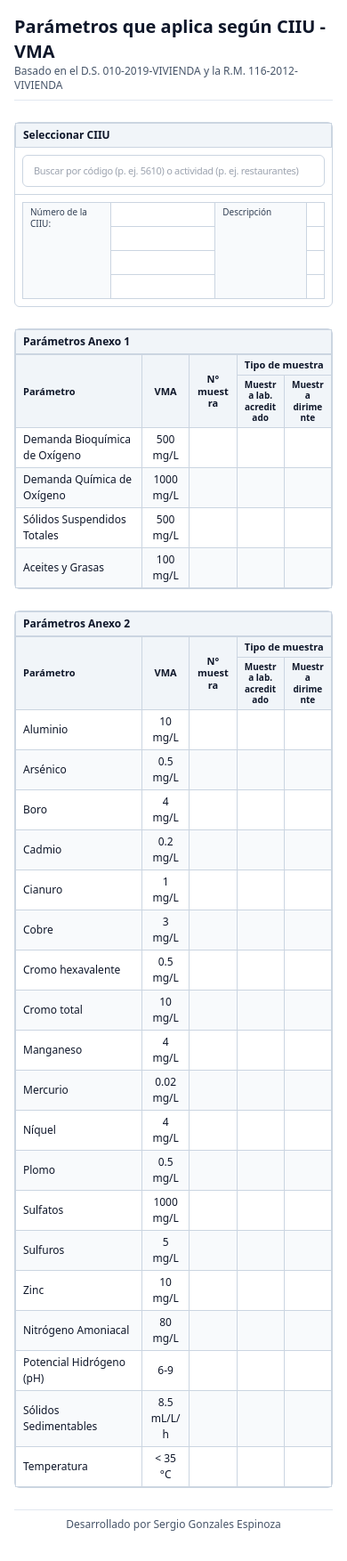
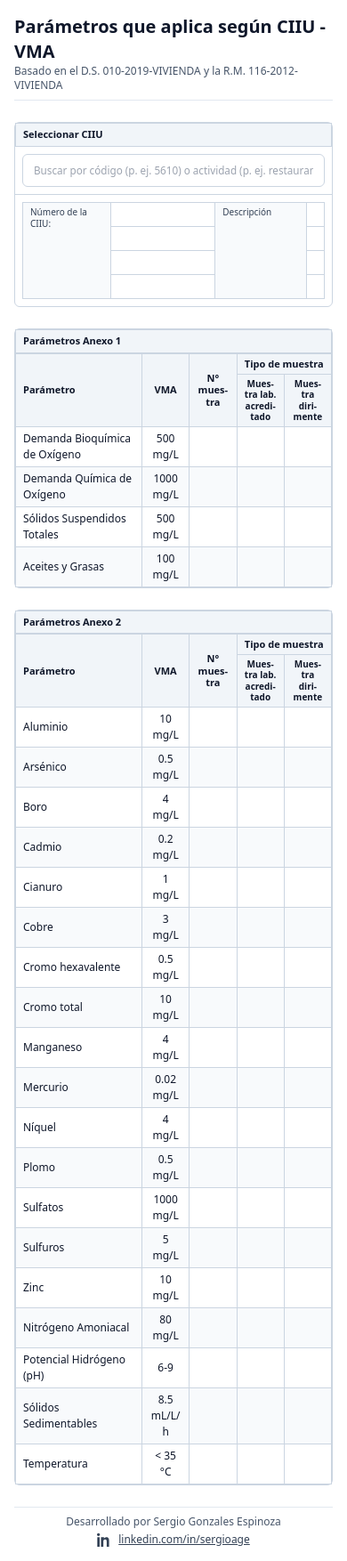
Before and after one commit to Valisage/VMA-CIIU, a React (Vite) app: page / in a window 390 px wide. Shown: the whole page at 89% size. Built offline with nearby package versions, Linux system fonts and the light colour scheme.

Commit message:
Update App.tsx

```diff
--- a/src/App.tsx
+++ b/src/App.tsx
@@ -2,7 +2,7 @@ import React, { useMemo, useState, useEffect, useRef } from "react";
 import CIIU_MAP from "./CIIU_MAP";
 
 // ====== Estilos reutilizables ======
-const TD = "border border-slate-300 px-2 py-1 break-words";
+const TD = "border border-slate-300 px-2 py-1 break-words [overflow-wrap:anywhere] [hyphens:auto]";
 const TD_CENTER = TD + " text-center";
 const TH = TD + " bg-slate-100 font-semibold";
 
@@ -68,7 +68,7 @@ function stripDiacritics(s: string): string {
   return s.normalize("NFD").replace(/[̀-ͯ]/g, "").toLowerCase();
 }
 
-// ====== App (ajuste de tipografías y ancho en móvil) ======
+// ====== App (tipografía responsiva y contención en celdas/combobox) ======
 export default function App() {
   const [selected, setSelected] = useState<string[]>([]);
   const [q, setQ] = useState<string>("");
@@ -138,7 +138,7 @@ export default function App() {
 
         {/* Selector con búsqueda */}
         <section className="border border-slate-300 rounded-md bg-white">
-          <div className={TH + " text-[12px] sm:text-sm"}>Seleccionar CIIU</div>
+          <div className={TH + " text-[clamp(11px,2.6vw,14px)] sm:text-sm"}>Seleccionar CIIU</div>
           <div ref={containerRef} className="relative">
             <div className="flex items-center gap-2 p-2">
               <input
@@ -149,7 +149,7 @@ export default function App() {
                   if (e.key === "Enter" && visible[0]) addCode(visible[0].code);
                 }}
                 placeholder="Buscar por código (p. ej. 5610) o actividad (p. ej. restaurantes)"
-                className="w-full px-3 py-2 rounded-md bg-white border border-slate-300 outline-none text-[12px] sm:text-sm placeholder:text-[11px] sm:placeholder:text-sm tracking-tight"
+                className="w-full px-3 py-2 rounded-md bg-white border border-slate-300 outline-none text-[clamp(12px,3.4vw,14px)] sm:text-sm placeholder:text-[clamp(11px,3vw,13px)] [overflow-wrap:anywhere] [hyphens:auto]"
               />
             </div>
 
@@ -159,7 +159,7 @@ export default function App() {
                 className="absolute z-10 mt-1 w-full bg-white border border-slate-300 rounded-md max-h-80 overflow-auto divide-y divide-slate-200 shadow"
               >
                 {visible.length === 0 ? (
-                  <li className="px-3 py-2 text-[12px] text-slate-500">Sin resultados</li>
+                  <li className="px-3 py-2 text-[clamp(12px,2.8vw,14px)] text-slate-500">Sin resultados</li>
                 ) : (
                   visible.map((o) => (
                     <li
@@ -169,10 +169,12 @@ export default function App() {
                     >
                       {/* Formato norma */}
                       <div className="grid grid-cols-1 sm:grid-cols-[160px_1fr] gap-x-4">
-                        <div className="text-[10px] text-slate-500">Número de la CIIU:</div>
-                        <div className="font-mono text-[12px] sm:text-sm">{o.code}</div>
-                        <div className="text-[10px] text-slate-500">Descripción</div>
-                        <div className="text-[12px] sm:text-sm leading-tight">{o.actividades[0] || "(sin actividad)"}</div>
+                        <div className="text-[clamp(10px,2.4vw,12px)] text-slate-500">Número de la CIIU:</div>
+                        <div className="font-mono text-[clamp(12px,2.8vw,14px)] sm:text-sm">{o.code}</div>
+                        <div className="text-[clamp(10px,2.4vw,12px)] text-slate-500">Descripción</div>
+                        <div className="text-[clamp(12px,2.8vw,14px)] sm:text-sm leading-tight [overflow-wrap:anywhere] [hyphens:auto]">
+                          {o.actividades[0] || "(sin actividad)"}
+                        </div>
                       </div>
                     </li>
                   ))
@@ -183,7 +185,7 @@ export default function App() {
 
           {/* Seleccionados: tabla RESPONSIVE */}
           <div className="p-2 border-t border-slate-300 overflow-x-hidden">
-            <table className="w-full text-[12px] sm:text-sm border-collapse">
+            <table className="w-full text-[clamp(12px,2.8vw,14px)] sm:text-sm border-collapse">
               <colgroup>
                 <col className="w-[110px] sm:w-[160px]" />
                 <col className="w-[140px] sm:w-[160px]" />
@@ -198,7 +200,7 @@ export default function App() {
                   return (
                     <tr key={idx} className="align-top">
                       {idx === 0 && (
-                        <td rowSpan={4} className="border border-slate-300 bg-slate-50 text-[10px] sm:text-xs text-slate-700 px-2 py-1 whitespace-normal sm:whitespace-nowrap leading-tight align-top">
+                        <td rowSpan={4} className="border border-slate-300 bg-slate-50 text-[clamp(10px,2.4vw,12px)] sm:text-xs text-slate-700 px-2 py-1 whitespace-normal sm:whitespace-nowrap leading-tight align-top">
                           Número de la CIIU:
                         </td>
                       )}
@@ -220,12 +222,16 @@ export default function App() {
                         )}
                       </td>
                       {idx === 0 && (
-                        <td rowSpan={4} className="border border-slate-300 bg-slate-50 text-[10px] sm:text-xs text-slate-700 px-2 py-1 whitespace-normal sm:whitespace-nowrap leading-tight align-top">
+                        <td rowSpan={4} className="border border-slate-300 bg-slate-50 text-[clamp(10px,2.4vw,12px)] sm:text-xs text-slate-700 px-2 py-1 whitespace-normal sm:whitespace-nowrap leading-tight align-top">
                           Descripción
                         </td>
                       )}
                       <td className="border border-slate-300 px-2 py-1">
-                        {desc ? <span className="text-[12px] sm:text-sm leading-tight">{desc}</span> : <span className="text-slate-300">&nbsp;</span>}
+                        {desc ? (
+                          <span className="leading-tight [overflow-wrap:anywhere] [hyphens:auto]">{desc}</span>
+                        ) : (
+                          <span className="text-slate-300">&nbsp;</span>
+                        )}
                       </td>
                     </tr>
                   );
@@ -240,8 +246,19 @@ export default function App() {
         <ParametrosTabla annex={2} selectedUnion={selectedUnion} titulo="Parámetros Anexo 2" />
 
         {/* Pie */}
-        <footer className="text-center text-xs text-slate-600 pt-2 border-t border-slate-200">
-          Desarrollado por Sergio Gonzales Espinoza
+        <footer className="text-center text-xs text-slate-600 pt-2 border-t border-slate-200 flex flex-col items-center gap-1">
+          <div>Desarrollado por Sergio Gonzales Espinoza</div>
+          <a
+            href="https://www.linkedin.com/in/sergioage"
+            target="_blank"
+            rel="noopener noreferrer"
+            className="inline-flex items-center gap-2 text-[clamp(12px,2.8vw,14px)] text-slate-700 hover:text-slate-900"
+          >
+            <svg aria-hidden="true" focusable="false" viewBox="0 0 24 24" width="16" height="16" className="fill-current">
+              <path d="M4.98 3.5C4.98 4.88 3.86 6 2.5 6S0 4.88 0 3.5 1.12 1 2.5 1s2.48 1.12 2.48 2.5zM.5 8h4V24h-4V8zm7.5 0h3.8v2.2h.05c.53-1 1.83-2.2 3.77-2.2 4.03 0 4.77 2.65 4.77 6.1V24h-4v-7.9c0-1.88-.03-4.3-2.62-4.3-2.62 0-3.02 2.05-3.02 4.17V24h-4V8z"/>
+            </svg>
+            <span className="underline">linkedin.com/in/sergioage</span>
+          </a>
         </footer>
       </div>
     </div>
@@ -257,9 +274,9 @@ function ParametrosTabla({ annex, selectedUnion, titulo }: { annex: 1 | 2; selec
 function TablaBase({ titulo, params, selectedUnion }: { titulo: string; params: string[]; selectedUnion: Set<string> }) {
   return (
     <section className="border border-slate-300 rounded-md">
-      <div className={TH + " text-[12px] sm:text-sm"}>{titulo}</div>
+      <div className={TH + " text-[clamp(11px,2.6vw,14px)] sm:text-sm"}>{titulo}</div>
       <div className="overflow-x-hidden">
-        <table className="w-full text-[12px] sm:text-sm table-fixed border-collapse">
+        <table className="w-full text-[clamp(12px,2.8vw,14px)] sm:text-sm table-fixed border-collapse">
           <colgroup>
             <col style={{ width: "40%" }} />
             <col style={{ width: "15%" }} />
@@ -269,17 +286,17 @@ function TablaBase({ titulo, params, selectedUnion }: { titulo: string; params:
           </colgroup>
           <thead className="bg-slate-100">
             <tr>
-              <th className={TH + " text-left text-[11px] sm:text-sm leading-tight"} rowSpan={2}>Parámetro</th>
-              <th className={TH + " text-center text-[11px] sm:text-sm leading-tight"} rowSpan={2}>VMA</th>
-              <th className={TH + " text-center text-[11px] sm:text-sm leading-tight"} rowSpan={2}>N° muestra</th>
-              <th className={TH + " text-center text-[11px] sm:text-sm leading-tight"} colSpan={2}>Tipo de muestra</th>
+              <th className={TH + " text-left text-[clamp(11px,2.6vw,14px)] sm:text-sm leading-tight"} rowSpan={2}>Parámetro</th>
+              <th className={TH + " text-center text-[clamp(11px,2.6vw,14px)] sm:text-sm leading-tight"} rowSpan={2}>VMA</th>
+              <th className={TH + " text-center text-[clamp(11px,2.6vw,14px)] sm:text-sm leading-tight"} rowSpan={2}>N° muestra</th>
+              <th className={TH + " text-center text-[clamp(11px,2.6vw,14px)] sm:text-sm leading-tight"} colSpan={2}>Tipo de muestra</th>
             </tr>
             <tr>
-              <th className={TH + " text-center text-[10px] sm:text-sm leading-tight whitespace-normal"}>
+              <th className={TH + " text-center text-[clamp(10px,2.4vw,13px)] sm:text-sm leading-tight whitespace-normal"}>
                 <span className="hidden sm:inline">Muestra lab. Acreditado</span>
                 <span className="sm:hidden block">Muestra lab.<br/>acreditado</span>
               </th>
-              <th className={TH + " text-center text-[10px] sm:text-sm leading-tight whitespace-normal"}>
+              <th className={TH + " text-center text-[clamp(10px,2.4vw,13px)] sm:text-sm leading-tight whitespace-normal"}>
                 <span className="hidden sm:inline">Muestra dirimente</span>
                 <span className="sm:hidden block">Muestra<br/>dirimente</span>
               </th>
```
